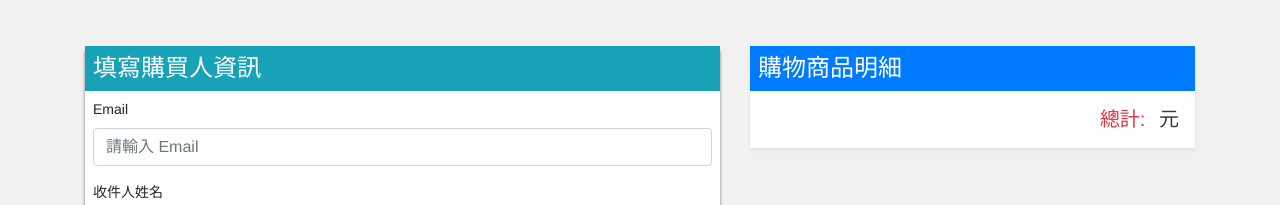
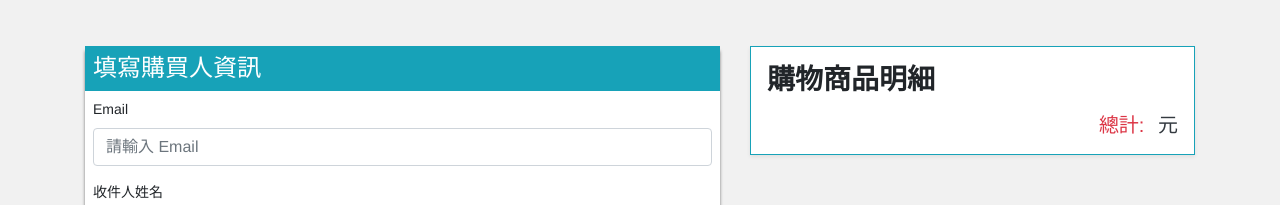
Before and after one commit to JACKY6450/Vue_Eshop, a Vue app: page /customerinformation in a window 1280 px wide. Shown: the part 229-434 px from the top of the page. Built offline with nearby package versions, Linux system fonts and the light colour scheme; no server answers.

Commit message:
20211009

```diff
--- a/src/views/Customercheckout.vue
+++ b/src/views/Customercheckout.vue
@@ -20,11 +20,13 @@
                             <td class="align-middle">{{ item.qty }}/{{ item.product.unit }}</td>
                             <td class="align-middle text-right">{{ item.final_total }}</td>
                         </tr>
+                    </tbody>
+                    <tfoot>
                         <tr>
                             <td colspan="2" class="text-right">總計</td>
                             <td class="text-right">{{ order.total }}</td>
                         </tr>
-                    </tbody>
+                    </tfoot>
                 </table>
                 <table class="table">
                     <tbody>
--- a/src/views/Customerinformation.vue
+++ b/src/views/Customerinformation.vue
@@ -58,10 +58,10 @@
                     </div>
                 </div>
                 <div class="col-md-5 ">
-                    <div class="bg-white shadow-sm">
-                         <h4 class="py-2 px-2 mb-0 bg-primary text-white">
+                    <div class="cartlist bg-white shadow-sm border border-cyan" >
+                         <h3 class="pt-3 px-3 mb-0 font-weight-bold">
                             購物商品明細
-                        </h4>
+                        </h3>
                         <div class="px-3">
                             <div class="d-flex border-bottom border-dark py-3" v-for = "item in cart.carts" :key = "item.id">
                                 <div class="w-25 mr-3" >
@@ -111,6 +111,7 @@ export default {
                 },
                 message: ''
             },
+            listfixtop: false,
             currentstep: {
                 step1: false,
                 step2: true,
@@ -147,8 +148,9 @@ export default {
                 this.$store.dispatch('updateloading', false);
                 }
             });
-        }
-    }
+        },
+    },
+
 }
 </script>
 
--- a/src/views/Customerorder.vue
+++ b/src/views/Customerorder.vue
@@ -14,16 +14,17 @@
                 <th width = "80"></th>
                 <th width = "100">商品縮圖</th>
                 <th>商品名稱</th>
-                <th width = "150" class="text-center">數量</th>
-                <th width = "150" class="text-center">價格</th>
+                <th width = "100" class="text-center">數量</th>
+                <th with = "80" class="text-center">單位</th>
+                <th width = "150" >價格</th>
             </tr>
           </thead>
           <tbody >
             <tr class="border-bottom" v-for = " item in cart.carts" :key = "item.id">
               <td class="text-center align-middle">
-                  <button class="btn btn-outline-danger btn-sm " @click = "removecartitem(item.id)">
-                      <i class="fa fa-trash" aria-hidden="true"></i>
-                  </button>
+                <button class="btn btn-outline-danger btn-sm " @click = "removecartitem(item.id)">
+                  <i class="fa fa-trash" aria-hidden="true"></i>
+                </button>
               </td>
               <td>
                   <img :src= "item.product.imageUrl" alt="" width="100" height="100">
@@ -34,12 +35,16 @@
               <td class="text-center align-middle h6 text-center">
                   {{item.qty}}
               </td>
+              <td class="text-center align-middle h6 text-center">
+                  {{item.product.unit}}
+              </td>
               <td class="text-right align-middle h6">
                   ${{item.final_total}}
               </td>
 
             </tr>
             <tr>
+              <td></td>
               <td></td>
               <td></td>
               <td></td>
```
